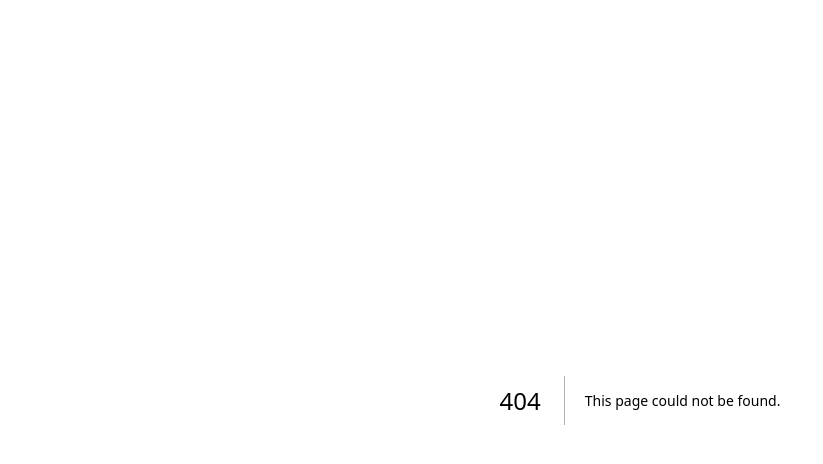
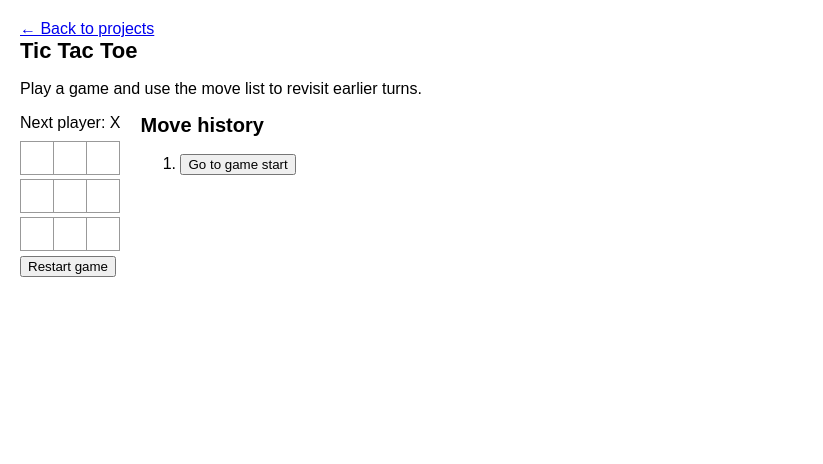
Before and after one commit to Miirten/React-Lessons, a Next.js app in the folder react/: page /react_assignment_2 in a window 1280 px wide. Before the commit this address had no page. Shown: the top 464 px of the page, without its empty margins (0-823 px from the left). Built offline with nearby package versions, Linux system fonts and the light colour scheme.

Commit message:
Added tic tac toe

```diff
--- a/react/app/globals.css
+++ b/react/app/globals.css
@@ -50,3 +50,94 @@
   display: block;
   margin-bottom: 5px;
 }
+
+* {
+  box-sizing: border-box;
+}
+
+body {
+  font-family: sans-serif;
+  margin: 20px;
+  padding: 0;
+}
+
+h1 {
+  margin-top: 0;
+  font-size: 22px;
+}
+
+h2 {
+  margin-top: 0;
+  font-size: 20px;
+}
+
+h3 {
+  margin-top: 0;
+  font-size: 18px;
+}
+
+h4 {
+  margin-top: 0;
+  font-size: 16px;
+}
+
+h5 {
+  margin-top: 0;
+  font-size: 14px;
+}
+
+h6 {
+  margin-top: 0;
+  font-size: 12px;
+}
+
+code {
+  font-size: 1.2em;
+}
+
+ul {
+  padding-inline-start: 20px;
+}
+
+* {
+  box-sizing: border-box;
+}
+
+body {
+  font-family: sans-serif;
+  margin: 20px;
+  padding: 0;
+}
+
+.square {
+  background: #fff;
+  border: 1px solid #999;
+  float: left;
+  font-size: 24px;
+  font-weight: bold;
+  line-height: 34px;
+  height: 34px;
+  margin-right: -1px;
+  margin-top: -1px;
+  padding: 0;
+  text-align: center;
+  width: 34px;
+}
+
+.board-row:after {
+  clear: both;
+  content: '';
+  display: table;
+}
+
+.status {
+  margin-bottom: 10px;
+}
+.game {
+  display: flex;
+  flex-direction: row;
+}
+
+.game-info {
+  margin-left: 20px;
+}
--- /dev/null
+++ b/react/app/react_assignment_2/page.jsx
@@ -0,0 +1,158 @@
+'use client';
+
+import Link from 'next/link';
+import { useState } from 'react';
+
+function Square({ value, onSquareClick }) {
+  return (
+    <button className="square" onClick={onSquareClick}>
+      {value}
+    </button>
+  );
+}
+
+function Board({ xIsNext, squares, onPlay }) {
+  function handleClick(index) {
+    if (calculateWinner(squares) || squares[index]) {
+      return;
+    }
+
+    const nextSquares = squares.slice();
+
+    if (xIsNext) {
+      nextSquares[index] = 'X';
+    } else {
+      nextSquares[index] = 'O';
+    }
+
+    onPlay(nextSquares);
+  }
+
+  const winner = calculateWinner(squares);
+
+  let status;
+
+  if (winner) {
+    status = `Winner: ${winner}`;
+  } else {
+    status = `Next player: ${xIsNext ? 'X' : 'O'}`;
+  }
+
+  return (
+    <>
+      <div className="status">{status}</div>
+
+      <div className="board-row">
+        <Square value={squares[0]} onSquareClick={() => handleClick(0)} />
+        <Square value={squares[1]} onSquareClick={() => handleClick(1)} />
+        <Square value={squares[2]} onSquareClick={() => handleClick(2)} />
+      </div>
+
+      <div className="board-row">
+        <Square value={squares[3]} onSquareClick={() => handleClick(3)} />
+        <Square value={squares[4]} onSquareClick={() => handleClick(4)} />
+        <Square value={squares[5]} onSquareClick={() => handleClick(5)} />
+      </div>
+
+      <div className="board-row">
+        <Square value={squares[6]} onSquareClick={() => handleClick(6)} />
+        <Square value={squares[7]} onSquareClick={() => handleClick(7)} />
+        <Square value={squares[8]} onSquareClick={() => handleClick(8)} />
+      </div>
+    </>
+  );
+}
+
+export default function Page() {
+  const [history, setHistory] = useState([Array(9).fill(null)]);
+  const [currentMove, setCurrentMove] = useState(0);
+
+  const xIsNext = currentMove % 2 === 0;
+  const currentSquares = history[currentMove];
+
+  function handlePlay(nextSquares) {
+    const nextHistory = [
+      ...history.slice(0, currentMove + 1),
+      nextSquares,
+    ];
+
+    setHistory(nextHistory);
+    setCurrentMove(nextHistory.length - 1);
+  }
+
+  function jumpTo(nextMove) {
+    setCurrentMove(nextMove);
+  }
+
+  function restartGame() {
+    setHistory([Array(9).fill(null)]);
+    setCurrentMove(0);
+  }
+
+  const moves = history.map((squares, move) => {
+    const description =
+      move > 0 ? `Go to move #${move}` : 'Go to game start';
+
+    return (
+      <li key={move}>
+        <button onClick={() => jumpTo(move)}>
+          {description}
+        </button>
+      </li>
+    );
+  });
+
+  return (
+    <main>
+      <Link href="/">← Back to projects</Link>
+
+      <h1>Tic Tac Toe</h1>
+      <p>Play a game and use the move list to revisit earlier turns.</p>
+
+      <div className="game">
+        <div className="game-board">
+          <Board
+            xIsNext={xIsNext}
+            squares={currentSquares}
+            onPlay={handlePlay}
+          />
+
+          <button onClick={restartGame}>
+            Restart game
+          </button>
+        </div>
+
+        <div className="game-info">
+          <h2>Move history</h2>
+          <ol>{moves}</ol>
+        </div>
+      </div>
+    </main>
+  );
+}
+
+function calculateWinner(squares) {
+  const lines = [
+    [0, 1, 2],
+    [3, 4, 5],
+    [6, 7, 8],
+    [0, 3, 6],
+    [1, 4, 7],
+    [0, 4, 8],
+    [2, 4, 6],
+  ];
+
+  for (let index = 0; index < lines.length; index++) {
+    const [a, b, c] = lines[index];
+
+    if (
+      squares[a] &&
+      squares[a] === squares[b] &&
+      squares[a] === squares[c]
+    ) {
+      return squares[a];
+    }
+  }
+
+  return null;
+}
```
Also changed, not shown: react/app/page.jsx (+13 -9 lines), react/app/react_assignment_1/page.jsx (+45 -21 lines).
